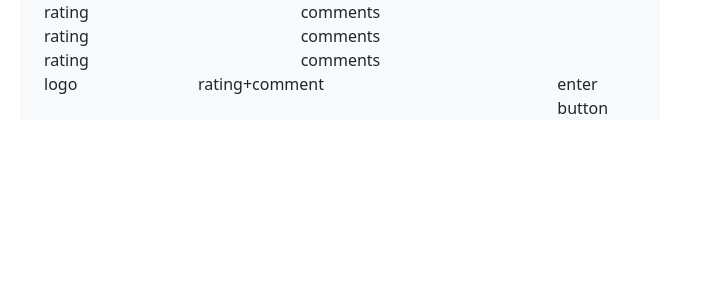
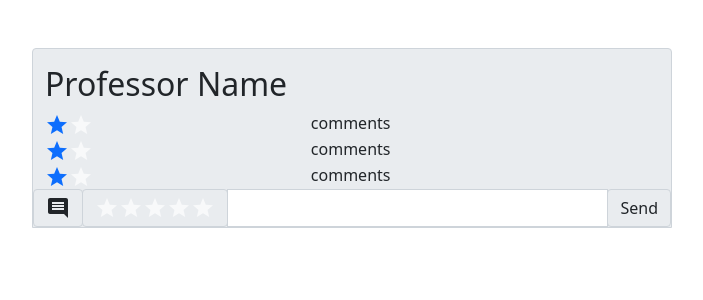
Before and after one commit to OSUBees/CourseScheduler, a React (Create React App) app: page / in a window 1280 px wide. Shown: the top 300 px of the page, without its empty margins (288-991 px from the left). Built offline with nearby package versions, Linux system fonts and the light colour scheme.

Commit message:
finished comment box

```diff
--- a/src/components/commentbox.js
+++ b/src/components/commentbox.js
@@ -4,9 +4,19 @@ import EnterComment from "./entercomment";
 
 class CommentBox extends Component {
   state = {};
+
+  styles = {
+    backgroundColor: "#e9ecef",
+    border: "1px solid #ced4da",
+  };
+
   render() {
     return (
-      <div className="row w-50 m-auto">
+      <div
+        className="row w-50 m-auto my-5 rounded-top pt-3"
+        style={this.styles}
+      >
+        <h2 className="text-lg">Professor Name</h2>
         <CommentLine />
         <CommentLine />
         <CommentLine />
--- a/src/components/commentline.js
+++ b/src/components/commentline.js
@@ -3,10 +3,14 @@ import StarIcon from "@mui/icons-material/Star";
 
 class CommentLine extends Component {
   state = {};
+
   render() {
     return (
-      <div className="row bg-light">
-        <div className="col-5">rating</div>
+      <div className="row m-0 p-0">
+        <div className="col-5">
+          <StarIcon className="text-primary border-primary" />
+          <StarIcon className="text-light border-primary" />
+        </div>
         <div className="col-7">comments</div>
       </div>
     );
--- a/src/components/entercomment.js
+++ b/src/components/entercomment.js
@@ -1,15 +1,58 @@
 import React, { Component } from "react";
+import CommentIcon from "@mui/icons-material/Comment";
+import StarIcon from "@mui/icons-material/Star";
 
 class EnterComment extends Component {
-  state = {};
+  state = {
+    starClicked: [false, false, false, false, false],
+  };
+
   render() {
+    const { starClicked } = this.state;
     return (
-      <div className="row bg-light">
-        <div className="col-3">logo</div>
-        <div className="col-7">rating+comment</div>
-        <div className="col-2">enter button</div>
+      <div className="row m-0 p-0">
+        <div class="input-group p-0">
+          <div class="input-group-prepend">
+            <span class="input-group-text">
+              <CommentIcon />
+            </span>
+          </div>
+          <div class="input-group-prepend">
+            <span class="input-group-text">
+              {starClicked.map((clicked, index) => (
+                <StarIcon
+                  key={index}
+                  className={clicked ? "text-primary" : "text-light"}
+                  onClick={() => this.setClicked(index)}
+                />
+              ))}
+            </span>
+          </div>
+          <input
+            type="text"
+            class="form-control"
+            aria-label="Enter Comments"
+          ></input>
+          <div class="input-group-append">
+            <span class="input-group-text">Send</span>
+          </div>
+        </div>
       </div>
     );
+  }
+
+  setClicked(index) {
+    const { starClicked } = this.state;
+    if (starClicked[index]) {
+      //already clicked
+      starClicked.splice(index, 1);
+      starClicked.push(false);
+    } else {
+      // not clicked
+      starClicked.splice(index, 1);
+      starClicked.unshift(true);
+    }
+    this.setState(starClicked);
   }
 }
 
```
